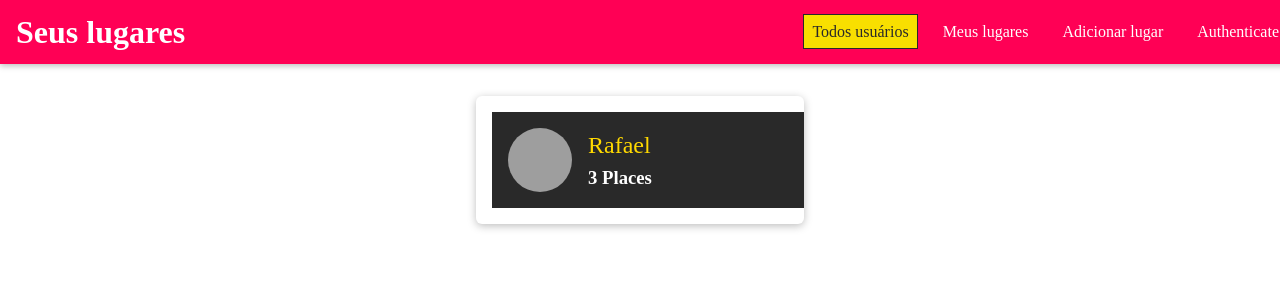
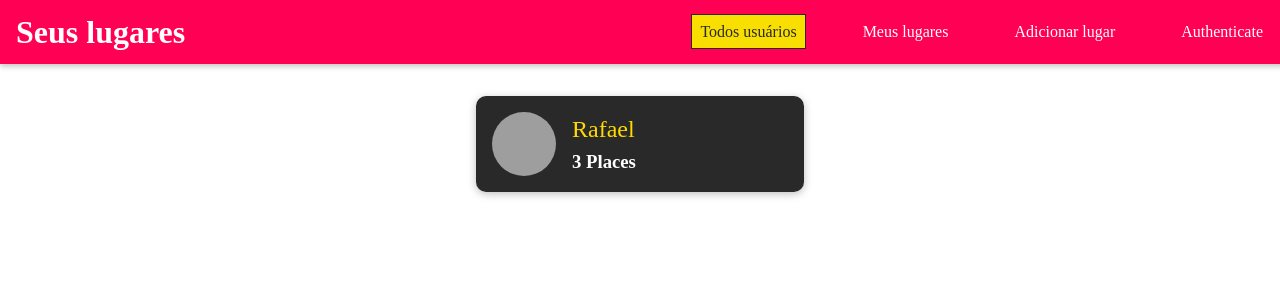
Before and after one commit to Rafa-angelino/MERN, a React (Create React App) app: page / in a window 1280 px wide. Shown: the top 300 px of the page. Built offline with nearby package versions, Linux system fonts and the light colour scheme; grey boxes are pictures that could not be loaded; the HTML template or start-up script is replaced by a standard one.

Commit message:
corrigindo padding

```diff
--- a/src/shared/components/Navigation/NavLinks.css
+++ b/src/shared/components/Navigation/NavLinks.css
@@ -11,7 +11,7 @@
   }
 
   .nav-links li {
-    margin-right: 2rem;
+    margin: 1rem;
   }
 
   .nav-links a {
@@ -51,10 +51,10 @@
   @media (min-width: 768px) {
     .nav-links {
       flex-direction: row;
-    }
+     }
 
     .nav-links li {
-      margin: 0 0.5rem;
+      margin: 0 1.5rem;
     }
 
     .nav-links a {
--- a/src/shared/components/UIElements/Card.css
+++ b/src/shared/components/UIElements/Card.css
@@ -2,8 +2,8 @@
     position: relative;
     margin: 0;
     box-shadow: 0 2px 8px rgba(0, 0, 0, 0.26);
-    border-radius: 6px;
-    padding: 1rem;
+    border-radius: 10px;
+    padding: 0;
     overflow: hidden;
     background: white;
   }
--- a/src/user/components/UserItem.js
+++ b/src/user/components/UserItem.js
@@ -8,7 +8,7 @@ import Card from "../../shared/components/UIElements/Card";
 const UserItem = ({ id, image, name, placeCount }) => {
   return (
     <li className="user-item">
-      <Card className="user-item__content">
+      <Card className='user-item__content'>
         <Link to={`/${id}/places`}>
           <div className="user-item__image">
             <Avatar image={image} alt={name} />
```
